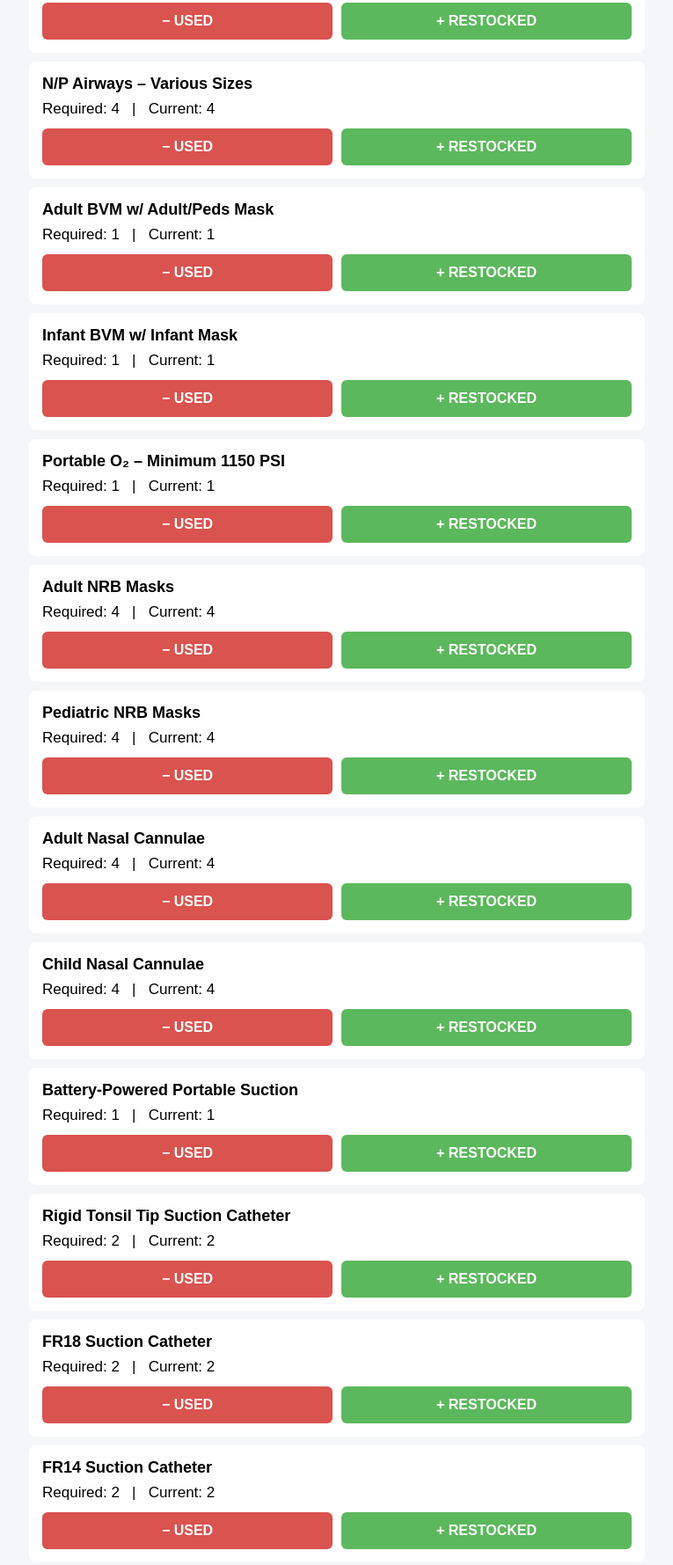
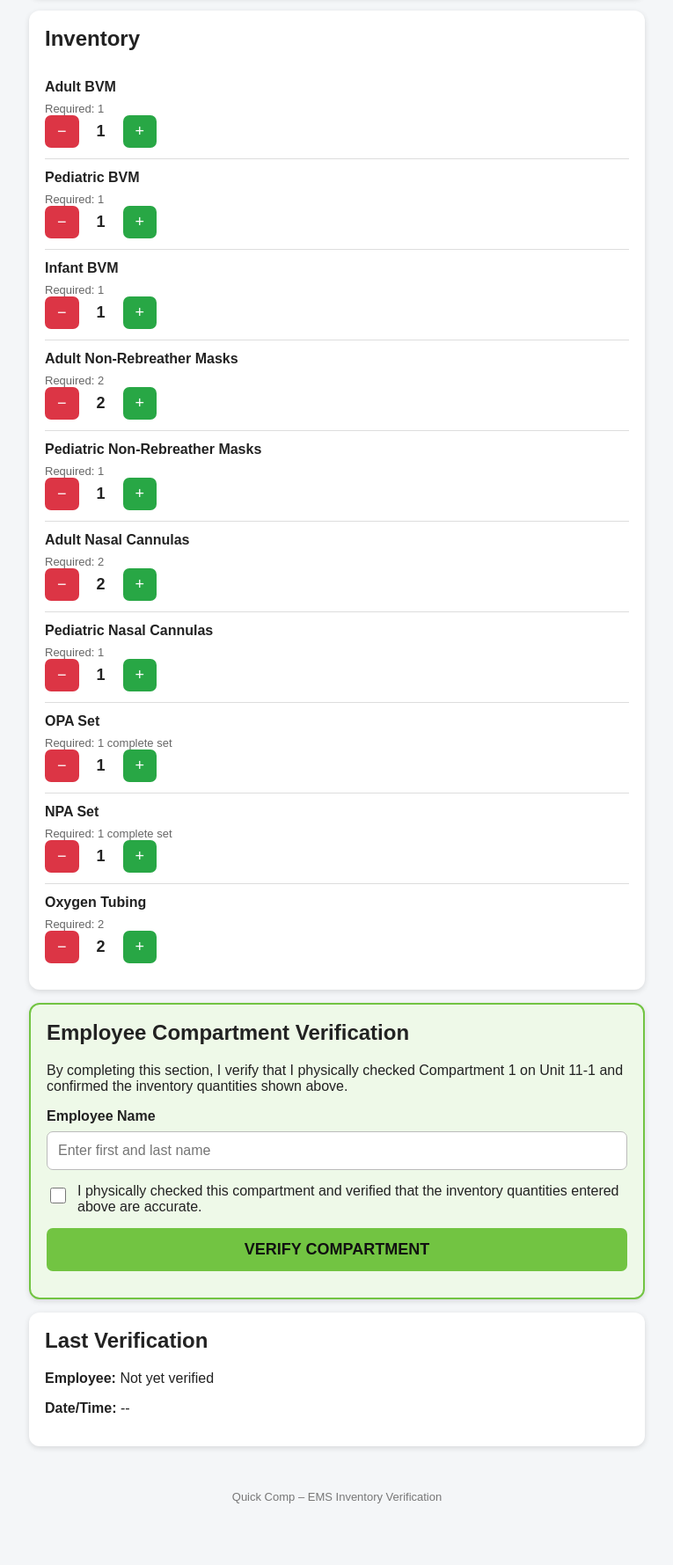
Before and after one commit to amcquistian/Quick-Comp, a plain HTML site: page index.html in a window 1280 px wide. Shown: the part 267-2046 px from the top of the page at 88% size, without its empty margins (257-1022 px from the left). After the commit the page ends 1996 px from the top, so only its background shows below. Drawn offline with Linux system fonts and the light colour scheme.

Commit message:
Refactor HTML structure and styles for inventory page

```diff
--- a/index.html
+++ b/index.html
@@ -11,6 +11,7 @@ body {
     font-family: Arial, sans-serif;
     margin: 0;
     background: #f4f6f8;
+    color: #222;
 }
 
 .header {
@@ -25,8 +26,10 @@ body {
     font-size: 30px;
 }
 
-.quick {
-  color: #9acd32;
+.header p {
+    margin: 5px 0 0;
+    color: #9cff57;
+    font-weight: bold;
 }
 
 .container {
@@ -35,70 +38,124 @@ body {
     padding: 15px;
 }
 
-#status {
-  padding: 15px;
+.card {
+    background: white;
+    border-radius: 12px;
+    padding: 18px;
     margin-bottom: 15px;
-  border-radius: 8px;
-  text-align: center;
-  font-size: 21px;
-  font-weight: bold;
+    box-shadow: 0 2px 6px rgba(0,0,0,.12);
 }
 
-.ready {
-  background: #dff5df;
-  color: #176b17;
+h2 {
+    margin-top: 0;
 }
 
-.not-ready {
-  background: #ffdede;
-  color: #a40000;
+.inventory-item {
+    border-bottom: 1px solid #ddd;
+    padding: 12px 0;
 }
 
-.item {
-  background: white;
-  margin-bottom: 10px;
-  padding: 15px;
-  border-radius: 8px;
+.inventory-item:last-child {
+    border-bottom: none;
 }
 
 .item-name {
+    font-weight: bold;
+    margin-bottom: 8px;
+}
+
+.controls {
+    display: flex;
+    align-items: center;
+    gap: 10px;
+}
+
+button {
+    border: none;
+    border-radius: 7px;
+    padding: 8px 14px;
+    font-size: 18px;
+    cursor: pointer;
+}
+
+.minus {
+    background: #dc3545;
+    color: white;
+}
+
+.plus {
+    background: #28a745;
+    color: white;
+}
+
+.count {
+    min-width: 30px;
+    text-align: center;
     font-size: 18px;
     font-weight: bold;
 }
 
-.quantity {
-  margin-top: 8px;
-  font-size: 17px;
+.required {
+    font-size: 13px;
+    color: #666;
 }
 
-.low {
-  color: #c00000;
+input[type="text"] {
+    width: 100%;
+    box-sizing: border-box;
+    padding: 12px;
+    margin-top: 8px;
+    border: 1px solid #bbb;
+    border-radius: 7px;
+    font-size: 16px;
+}
+
+.verify-box {
+    background: #eef9e8;
+    border: 2px solid #72c442;
+}
+
+.checkbox-row {
+    display: flex;
+    align-items: flex-start;
+    gap: 10px;
+    margin-top: 15px;
+}
+
+.checkbox-row input {
+    width: 22px;
+    height: 22px;
+}
+
+.submit-btn {
+    width: 100%;
+    background: #72c442;
+    color: #111;
+    font-weight: bold;
+    font-size: 18px;
+    padding: 14px;
+    margin-top: 15px;
+}
+
+.status {
+    text-align: center;
+    margin-top: 12px;
     font-weight: bold;
 }
 
-.buttons {
-  margin-top: 12px;
-  display: flex;
-  gap: 10px;
+.warning {
+    color: #c62828;
 }
 
-button {
-  flex: 1;
-  padding: 12px;
-  border: none;
-  border-radius: 6px;
-  font-size: 16px;
-  font-weight: bold;
+.good {
+    color: #218838;
 }
 
-.used {
-  background: #d9534f;
-  color: white;
-}
-
-.restock {
-  background: #5cb85c;
-  color: white;
+.footer {
+    text-align: center;
+    padding: 20px;
+    color: #777;
+    font-size: 13px;
 }
 </style>
 </head>
@@ -106,150 +163,253 @@ button {
 <body>
 
 <div class="header">
-  <h1><span class="quick">QUICK</span> COMP</h1>
-  <div>UNIT 11-1</div>
-  <div>COMPARTMENT 1 — AIRWAY / OXYGEN</div>
+    <h1>QUICK COMP</h1>
+    <p>SCAN • CHECK • VERIFY • READY</p>
 </div>
 
 <div class="container">
 
-<div id="status"></div>
+<div class="card">
+    <h2>Unit 11-1</h2>
+    <strong>Compartment 1 – Airway / Respiratory</strong>
+    <p>Verify required inventory and adjust quantities if equipment is used or restocked.</p>
+</div>
 
-<div id="inventory"></div>
+<div class="card">
+    <h2>Inventory</h2>
 
+    <div class="inventory-item">
+        <div class="item-name">Adult BVM</div>
+        <div class="required">Required: 1</div>
+        <div class="controls">
+            <button class="minus" onclick="changeCount('adultBVM',-1)">−</button>
+            <span class="count" id="adultBVM">1</span>
+            <button class="plus" onclick="changeCount('adultBVM',1)">+</button>
+        </div>
+    </div>
+
+    <div class="inventory-item">
+        <div class="item-name">Pediatric BVM</div>
+        <div class="required">Required: 1</div>
+        <div class="controls">
+            <button class="minus" onclick="changeCount('pedsBVM',-1)">−</button>
+            <span class="count" id="pedsBVM">1</span>
+            <button class="plus" onclick="changeCount('pedsBVM',1)">+</button>
+        </div>
+    </div>
+
+    <div class="inventory-item">
+        <div class="item-name">Infant BVM</div>
+        <div class="required">Required: 1</div>
+        <div class="controls">
+            <button class="minus" onclick="changeCount('infantBVM',-1)">−</button>
+            <span class="count" id="infantBVM">1</span>
+            <button class="plus" onclick="changeCount('infantBVM',1)">+</button>
+        </div>
+    </div>
+
+    <div class="inventory-item">
+        <div class="item-name">Adult Non-Rebreather Masks</div>
+        <div class="required">Required: 2</div>
+        <div class="controls">
+            <button class="minus" onclick="changeCount('adultNRB',-1)">−</button>
+            <span class="count" id="adultNRB">2</span>
+            <button class="plus" onclick="changeCount('adultNRB',1)">+</button>
+        </div>
+    </div>
+
+    <div class="inventory-item">
+        <div class="item-name">Pediatric Non-Rebreather Masks</div>
+        <div class="required">Required: 1</div>
+        <div class="controls">
+            <button class="minus" onclick="changeCount('pedsNRB',-1)">−</button>
+            <span class="count" id="pedsNRB">1</span>
+            <button class="plus" onclick="changeCount('pedsNRB',1)">+</button>
+        </div>
+    </div>
+
+    <div class="inventory-item">
+        <div class="item-name">Adult Nasal Cannulas</div>
+        <div class="required">Required: 2</div>
+        <div class="controls">
+            <button class="minus" onclick="changeCount('adultNC',-1)">−</button>
+            <span class="count" id="adultNC">2</span>
+            <button class="plus" onclick="changeCount('adultNC',1)">+</button>
+        </div>
+    </div>
+
+    <div class="inventory-item">
+        <div class="item-name">Pediatric Nasal Cannulas</div>
+        <div class="required">Required: 1</div>
+        <div class="controls">
+            <button class="minus" onclick="changeCount('pedsNC',-1)">−</button>
+            <span class="count" id="pedsNC">1</span>
+            <button class="plus" onclick="changeCount('pedsNC',1)">+</button>
+        </div>
+    </div>
+
+    <div class="inventory-item">
+        <div class="item-name">OPA Set</div>
+        <div class="required">Required: 1 complete set</div>
+        <div class="controls">
+            <button class="minus" onclick="changeCount('opa',-1)">−</button>
+            <span class="count" id="opa">1</span>
+            <button class="plus" onclick="changeCount('opa',1)">+</button>
+        </div>
+    </div>
+
+    <div class="inventory-item">
+        <div class="item-name">NPA Set</div>
+        <div class="required">Required: 1 complete set</div>
+        <div class="controls">
+            <button class="minus" onclick="changeCount('npa',-1)">−</button>
+            <span class="count" id="npa">1</span>
+            <button class="plus" onclick="changeCount('npa',1)">+</button>
+        </div>
+    </div>
+
+    <div class="inventory-item">
+        <div class="item-name">Oxygen Tubing</div>
+        <div class="required">Required: 2</div>
+        <div class="controls">
+            <button class="minus" onclick="changeCount('o2tubing',-1)">−</button>
+            <span class="count" id="o2tubing">2</span>
+            <button class="plus" onclick="changeCount('o2tubing',1)">+</button>
+        </div>
+    </div>
+
+</div>
+
+<div class="card verify-box">
+
+    <h2>Employee Compartment Verification</h2>
+
+    <p>
+        By completing this section, I verify that I physically checked
+        Compartment 1 on Unit 11-1 and confirmed the inventory quantities
+        shown above.
+    </p>
+
+    <label><strong>Employee Name</strong></label>
+    <input
+        type="text"
+        id="employeeName"
+        placeholder="Enter first and last name"
+    >
+
+    <div class="checkbox-row">
+        <input type="checkbox" id="verified">
+        <label for="verified">
+            I physically checked this compartment and verified that the
+            inventory quantities entered above are accurate.
+        </label>
+    </div>
+
+    <button class="submit-btn" onclick="verifyCompartment()">
+        VERIFY COMPARTMENT
+    </button>
+
+    <div id="status" class="status"></div>
+
+</div>
+
+<div class="card">
+    <h2>Last Verification</h2>
+    <p><strong>Employee:</strong> <span id="lastEmployee">Not yet verified</span></p>
+    <p><strong>Date/Time:</strong> <span id="lastTime">--</span></p>
+</div>
+
+</div>
+
+<div class="footer">
+    Quick Comp – EMS Inventory Verification
 </div>
 
 <script>
 
-let inventory = [
-{name:"O/P Airways Sizes 0–5", required:6, current:6},
-{name:"N/P Airways – Various Sizes", required:4, current:4},
-{name:"Adult BVM w/ Adult/Peds Mask", required:1, current:1},
-{name:"Infant BVM w/ Infant Mask", required:1, current:1},
-{name:"Portable O₂ – Minimum 1150 PSI", required:1, current:1},
-{name:"Adult NRB Masks", required:4, current:4},
-{name:"Pediatric NRB Masks", required:4, current:4},
-{name:"Adult Nasal Cannulae", required:4, current:4},
-{name:"Child Nasal Cannulae", required:4, current:4},
-{name:"Battery-Powered Portable Suction", required:1, current:1},
-{name:"Rigid Tonsil Tip Suction Catheter", required:2, current:2},
-{name:"FR18 Suction Catheter", required:2, current:2},
-{name:"FR14 Suction Catheter", required:2, current:2},
-{name:"FR8 Suction Catheter", required:2, current:2},
-{name:"FR6 Suction Catheter", required:2, current:2},
-{name:"Supraglottic Airway", required:1, current:1},
-{name:"Complete ETT Kit", required:1, current:1},
-{name:"Pediatric Assessment Equipment", required:1, current:1}
-];
+function changeCount(id, amount) {
+    const element = document.getElementById(id);
+    let current = parseInt(element.innerText);
 
-function render() {
+    current += amount;
 
-  let box = document.getElementById("inventory");
-  box.innerHTML = "";
-
-  inventory.forEach((item,index) => {
-
-    let low = item.current < item.required;
-
-    box.innerHTML += `
-      <div class="item">
-
-        <div class="item-name">
-          ${item.name}
-        </div>
-
-        <div class="quantity ${low ? "low" : ""}">
-          Required: ${item.required}
-          &nbsp; | &nbsp;
-          Current: ${item.current}
-        </div>
-
-        ${low ?
-          `<div class="low">
-          ⚠ NEED ${item.required-item.current}
-          </div>` : ""}
-
-        <div class="buttons">
-
-          <button class="used"
-          onclick="used(${index})">
-          − USED
-          </button>
-
-          <button class="restock"
-          onclick="restock(${index})">
-          + RESTOCKED
-          </button>
-
-        </div>
-
-      </div>
-    `;
-  });
-
-  updateStatus();
-  save();
+    if (current < 0) {
+        current = 0;
     }
 
-function used(index) {
-  if(inventory[index].current > 0) {
-    inventory[index].current--;
-    render();
-  }
+    element.innerText = current;
 }
 
-function restock(index) {
-  inventory[index].current++;
-  render();
+function verifyCompartment() {
+
+    const employee =
+        document.getElementById("employeeName").value.trim();
+
+    const verified =
+        document.getElementById("verified").checked;
+
+    const status =
+        document.getElementById("status");
+
+    if (employee === "") {
+        status.innerText =
+            "Please enter your name before verifying.";
+        status.className = "status warning";
+        return;
     }
 
-function updateStatus() {
+    if (!verified) {
+        status.innerText =
+            "Please check the verification box.";
+        status.className = "status warning";
+        return;
+    }
 
-  let lowItems =
-    inventory.filter(item =>
-      item.current < item.required
+    const now = new Date();
+
+    document.getElementById("lastEmployee").innerText =
+        employee;
+
+    document.getElementById("lastTime").innerText =
+        now.toLocaleString();
+
+    status.innerText =
+        "✓ Compartment 1 Verified";
+
+    status.className =
+        "status good";
+
+    localStorage.setItem(
+        "quickCompUnit11-1Comp1Employee",
+        employee
     );
 
-  let status =
-    document.getElementById("status");
-
-  if(lowItems.length === 0) {
-
-    status.className = "ready";
-    status.innerHTML =
-      "✓ COMPARTMENT READY";
-
-  } else {
-
-    status.className = "not-ready";
-    status.innerHTML =
-      "⚠ NOT READY — " +
-      lowItems.length +
-      " ITEM(S) BELOW PAR";
-  }
-}
-
-function save() {
     localStorage.setItem(
-    "quickcomp-u11-1-c1",
-    JSON.stringify(inventory)
+        "quickCompUnit11-1Comp1Time",
+        now.toLocaleString()
     );
 }
 
-function load() {
+window.onload = function() {
 
-  let saved =
-    localStorage.getItem(
-      "quickcomp-u11-1-c1"
+    const employee = localStorage.getItem(
+        "quickCompUnit11-1Comp1Employee"
     );
 
-  if(saved) {
-    inventory = JSON.parse(saved);
-  }
+    const time = localStorage.getItem(
+        "quickCompUnit11-1Comp1Time"
+    );
+
+    if (employee) {
+        document.getElementById("lastEmployee").innerText =
+            employee;
     }
 
-load();
-render();
+    if (time) {
+        document.getElementById("lastTime").innerText =
+            time;
+    }
+};
 
 </script>
 
```
Lines whose indentation alone changed are shown as unchanged.
